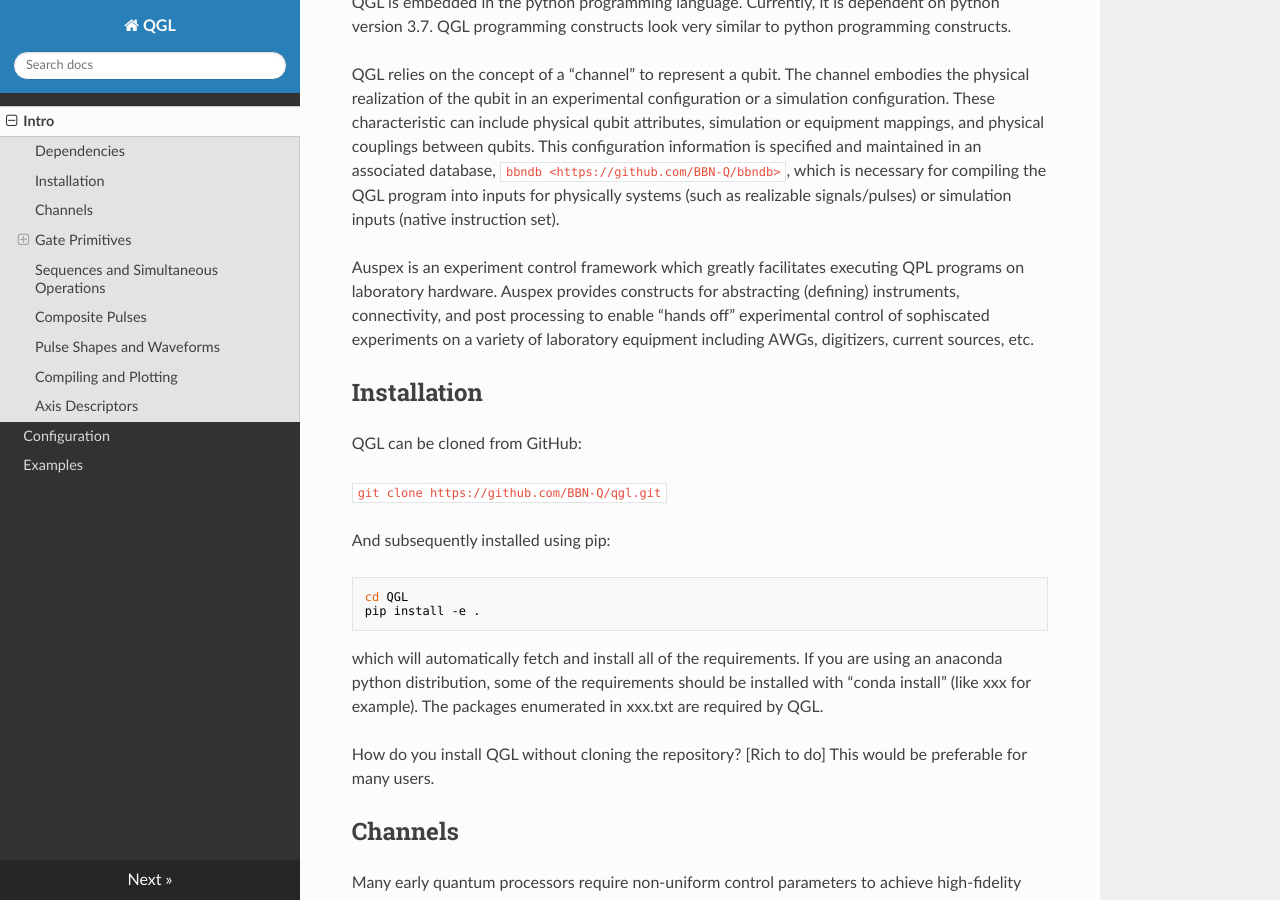
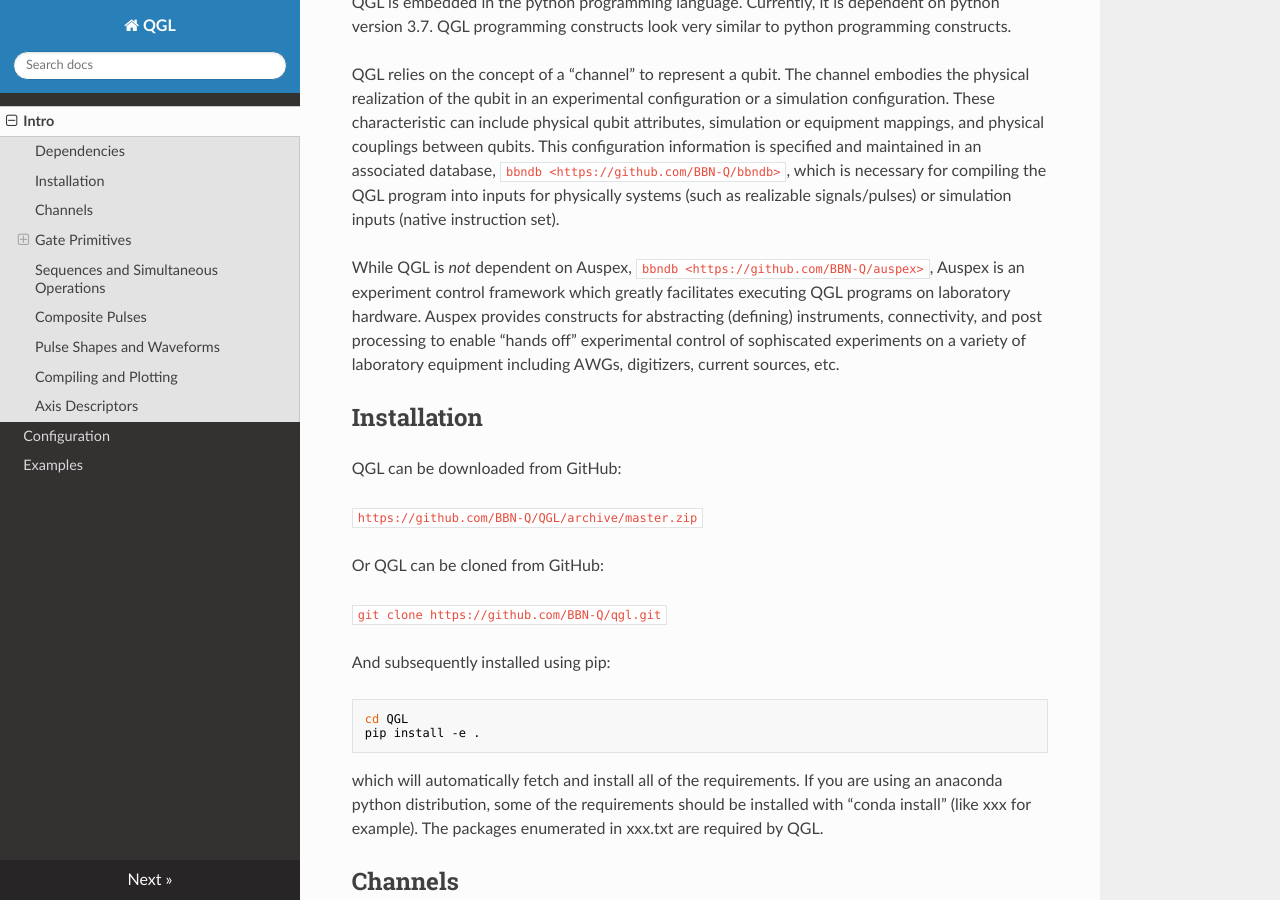
Before and after one commit to BBN-Q/QGL, an MkDocs documentation site: the page built from doc/index.md, in a window 1280 px wide and 900 px high, scrolled down 417 px. Built offline with MkDocs 1.6.1, drawn with Linux system fonts in a browser that asks for light colours; nearby versions of some CDN libraries.

Commit message:
Update index.md

````diff
--- a/doc/index.md
+++ b/doc/index.md
@@ -16,13 +16,17 @@ QGL is embedded in the python programming language. Currently, it is dependent o
 
 QGL relies on the concept of a "channel" to represent a qubit. The channel embodies the physical realization of the qubit in an experimental configuration or a simulation configuration. These characteristic can include physical qubit attributes, simulation or equipment mappings, and physical couplings between qubits. This configuration information is specified and maintained in an associated database, `bbndb <https://github.com/BBN-Q/bbndb>`, which is necessary for compiling the QGL program into inputs for physically systems (such as realizable signals/pulses) or simulation inputs (native instruction set).
 
-Auspex is an experiment control framework which greatly facilitates executing QPL programs on laboratory hardware. Auspex provides constructs for abstracting (defining) instruments, connectivity, and post processing to enable "hands off" experimental control of sophiscated experiments on a variety of laboratory equipment including AWGs, digitizers, current sources, etc.
+While QGL is *not* dependent on Auspex, `bbndb <https://github.com/BBN-Q/auspex>`, Auspex is an experiment control framework which greatly facilitates executing QGL programs on laboratory hardware. Auspex provides constructs for abstracting (defining) instruments, connectivity, and post processing to enable "hands off" experimental control of sophiscated experiments on a variety of laboratory equipment including AWGs, digitizers, current sources, etc.
 
 
 
 ## Installation
 
-QGL can be cloned from GitHub:
+QGL can be downloaded from GitHub:
+
+```https://github.com/BBN-Q/QGL/archive/master.zip```
+
+Or QGL can be cloned from GitHub:
 
 ```git clone https://github.com/BBN-Q/qgl.git```
 
@@ -35,7 +39,6 @@ pip install -e .
 
 which will automatically fetch and install all of the requirements. If you are using an anaconda python distribution, some of the requirements should be installed with "conda install" (like xxx for example). The packages enumerated in xxx.txt are required by QGL.
 
-How do you install QGL without cloning the repository? [Rich to do] This would be preferable for many users.
 
 ## Channels
 
````
